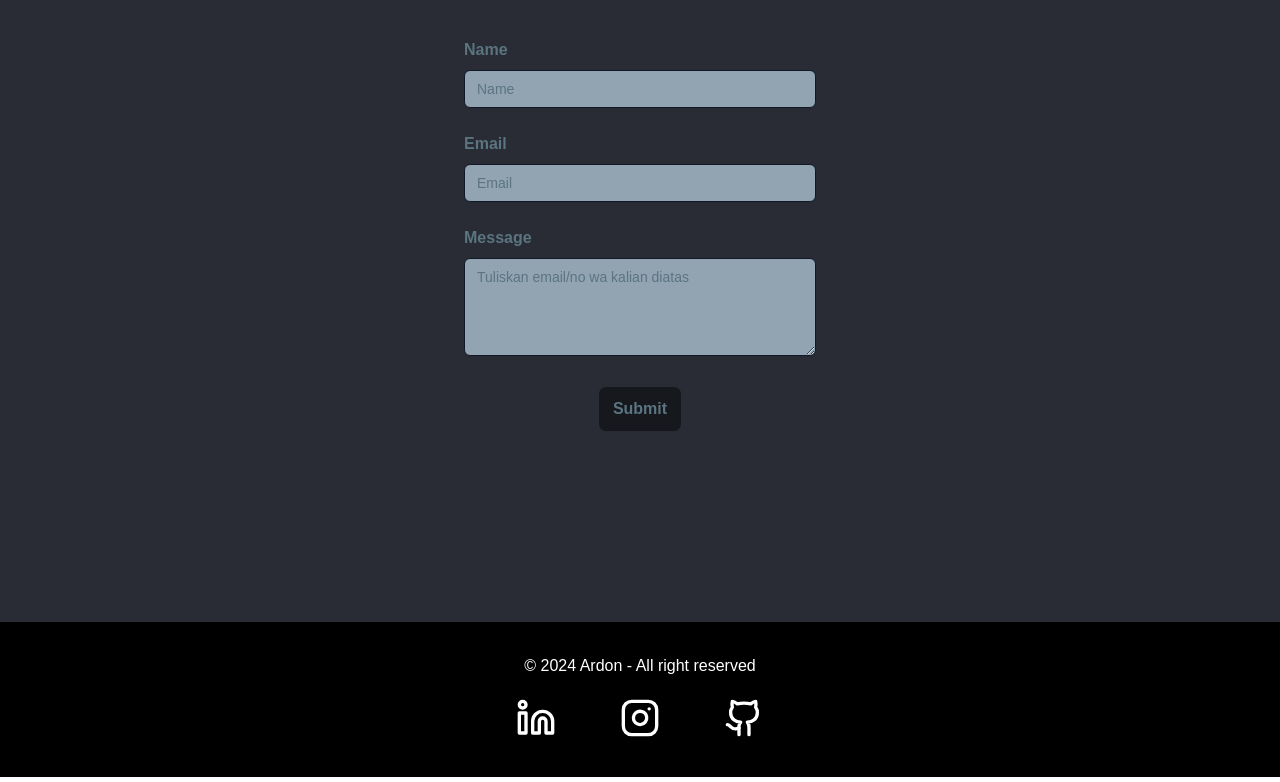
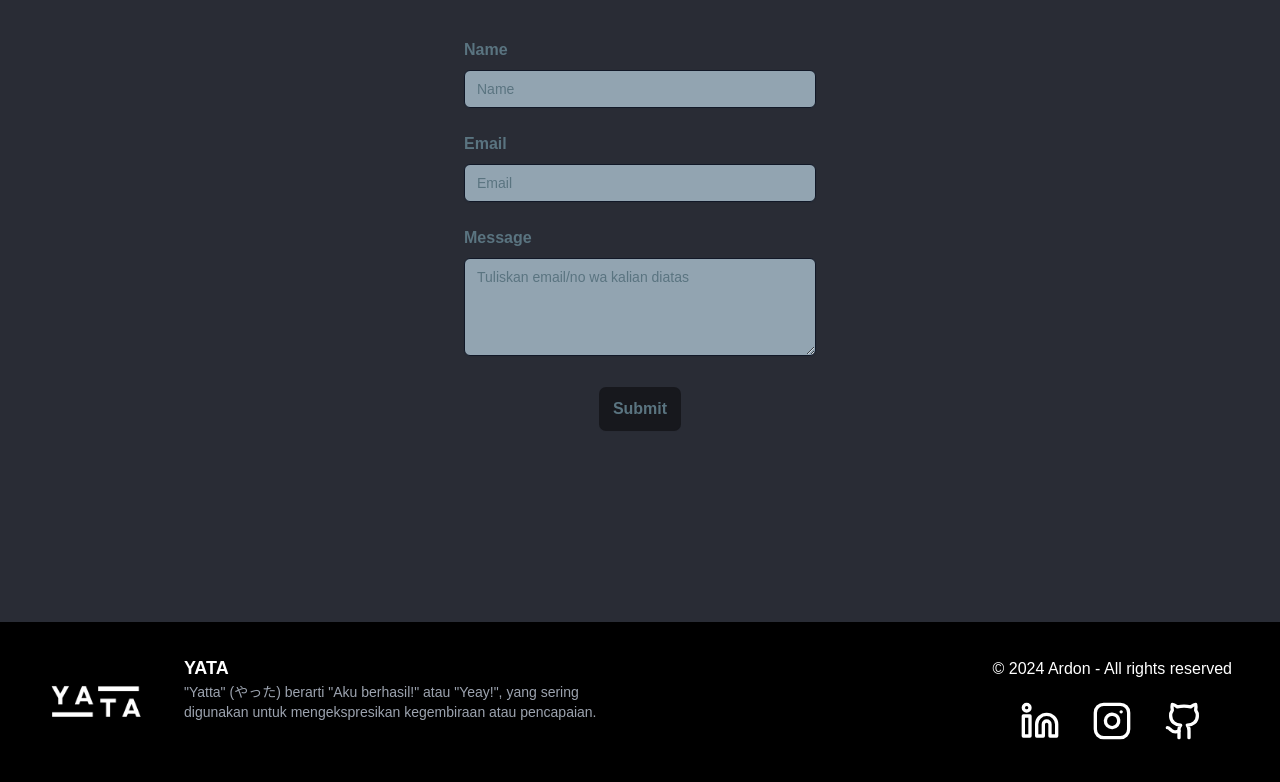
Before and after one commit to DomicMae/personal_portofolio_react, a React (Create React App) app: page / in a window 1280 px wide. Shown: the part 9854-10636 px from the top of the page. Built offline with nearby package versions, Linux system fonts and the light colour scheme.

Commit message:
feat: update footer UI to match desired design

```diff
--- a/src/Pages/HomePage.jsx
+++ b/src/Pages/HomePage.jsx
@@ -82,12 +82,31 @@ export default function HomePage(props) {
           <BodyContactPage />
         </section>
 
-        <footer className="footer footer-center bg-black text-base-content text-white text-center pt-8 pb-8 justify-center">
-          <aside>
-            <p>© {new Date().getFullYear()} Ardon - All right reserved</p>
+        <footer className="footer bg-black text-white text-center pt-8 pb-8 flex flex-col md:flex-row justify-between px-6 md:px-12">
+          {/* aside 1 */}
+          <aside className="hidden md:flex flex-row items-start space-x-10">
+            <a href="/" className="flex ">
+              <img src="/favicon.png" alt="Logo" className="h-24" />
+            </a>
+            <div className="flex flex-col text-left">
+              <h2 className="text-lg font-semibold">YATA</h2>
+              <p className="text-sm max-w-md text-gray-400">
+                "Yatta" (やった) berarti "Aku berhasil!" atau "Yeay!", yang
+                sering digunakan untuk mengekspresikan kegembiraan atau
+                pencapaian.
+              </p>
+            </div>
           </aside>
-          <nav>
-            <div className="flex justify-center pt-5 gap-x-16">
+
+          {/* aside 2 */}
+          <aside className="flex flex-row items-center justify-center md:justify-end w-full md:w-auto space-x-6">
+            <div className="flex flex-col">
+              <p className="mb-5">
+                © {new Date().getFullYear()} Ardon - All rights reserved
+              </p>
+
+              <nav className="">
+                <div className="flex justify-center gap-x-8">
                   <a
                     href="https://www.linkedin.com/in/ardonyunors/"
                     target="_blank"
@@ -119,6 +138,8 @@ export default function HomePage(props) {
                   </a>
                 </div>
               </nav>
+            </div>
+          </aside>
         </footer>
       </main>
     </div>
```
Lines whose indentation alone changed are shown as unchanged.
